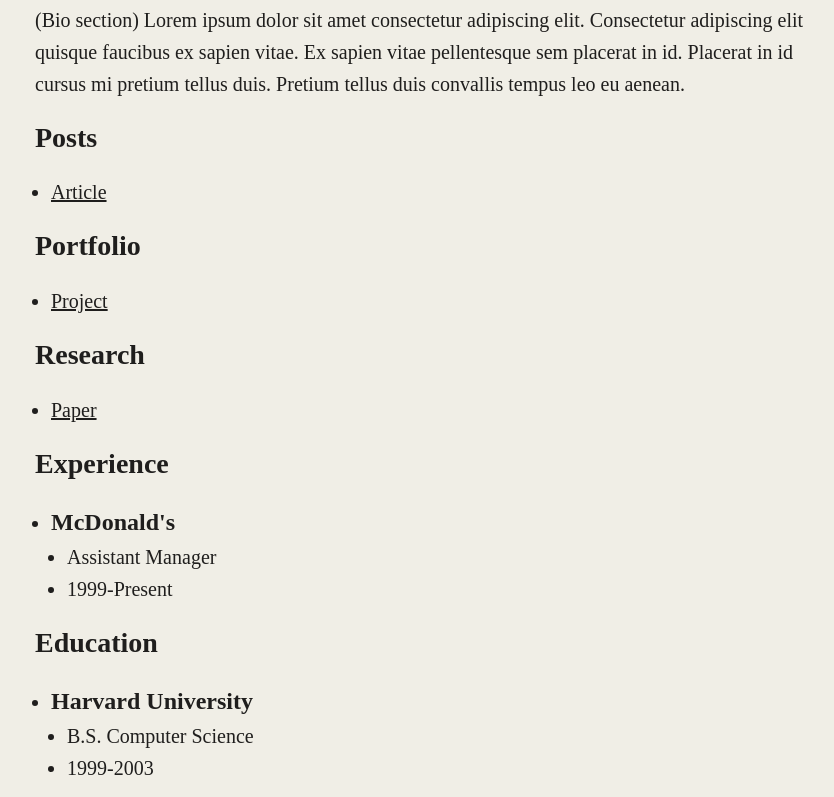
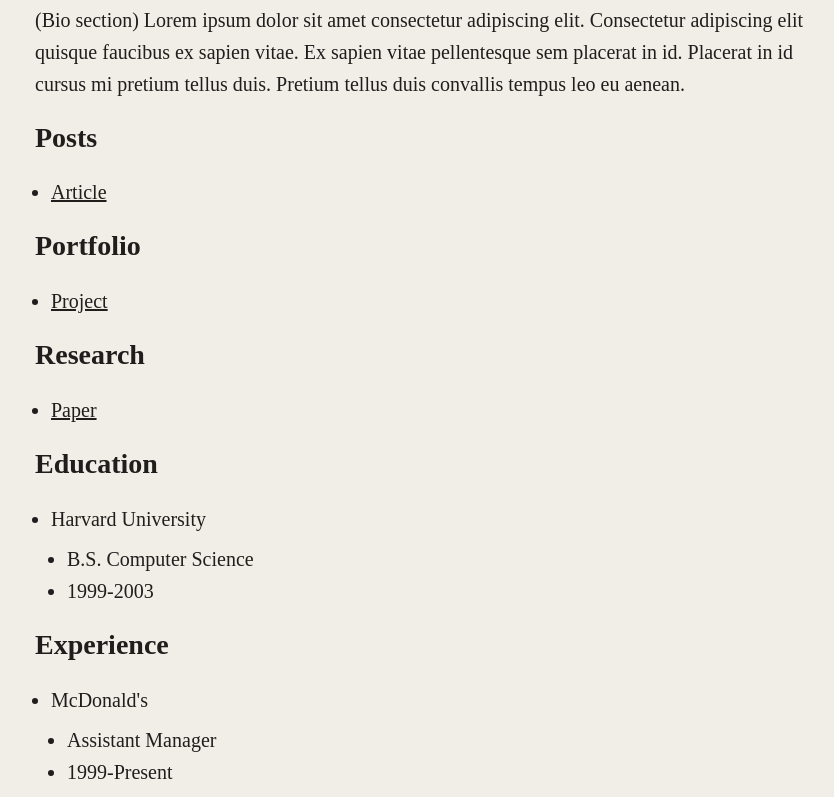
Before and after one commit to DylanM5/personal-website-template, a plain HTML site: page index.html in a window 1280 px wide. Shown: the part 118-915 px from the top of the page, without its empty margins (205-1039 px from the left). Drawn offline with Linux system fonts and the light colour scheme.

Commit message:
update to headers

```diff
--- a/css/style.css
+++ b/css/style.css
@@ -1 +1 @@
-*,*::before,*::after{margin:0;padding:0;box-sizing:border-box}html{font-family:'Times New Roman',Times,serif;-webkit-text-size-adjust:100%;-ms-text-size-adjust:100%}:root{--bgcolor:#f0eee6;--fontcolor:#1f1e1d;--hovercolor:#3a3836;font-size:16px}@media (prefers-color-scheme:dark){:root{--bgcolor:#1f1e1d;--fontcolor:#f0eee6;--hovercolor: #d8d4c8}}body{line-height:1.6;font-size:1.25rem;background-color:var(--bgcolor);color:var(--fontcolor);padding:clamp(1rem,5vw,2rem)}main{max-width:800px;margin:0 auto}h1,h2{margin-bottom:1rem;margin-top:1rem}h1{font-size:2.25rem}h1 a{text-decoration:none}h2{font-size:1.75rem}h3{font-size:1.5rem;margin-top:1rem}ul{list-style:disc;margin-left:1rem;padding-left:0}a{color:var(--fontcolor);text-decoration:underline}a:hover{color:var(--hovercolor)}a:focus{outline:none}a:focus-visible{outline:2px solid var(--fontcolor);outline-offset:1px}h1 a:hover{color:inherit}p{margin-bottom:0.5rem}strong{font-weight:700}figcaption{color:var(--fontcolor);font-size:.875rem;text-align:center}figure{margin:auto}img{display:inline-block;max-width:100%;height:auto;vertical-align:middle}
+*,*::before,*::after{margin:0;padding:0;box-sizing:border-box}html{font-family:'Times New Roman',Times,serif;-webkit-text-size-adjust:100%;-ms-text-size-adjust:100%}:root{--bgcolor:#f0eee6;--fontcolor:#1f1e1d;--hovercolor:#3a3836;font-size:16px}@media (prefers-color-scheme:dark){:root{--bgcolor:#1f1e1d;--fontcolor:#f0eee6;--hovercolor: #d8d4c8}}body{line-height:1.6;font-size:1.25rem;background-color:var(--bgcolor);color:var(--fontcolor);padding:clamp(1rem,5vw,2rem)}main{max-width:800px;margin:0 auto}h1,h2{margin-bottom:1rem;margin-top:1rem}h1{font-size:2.25rem}h1 a{text-decoration:none}h2{font-size:1.75rem}ul{list-style:disc;margin-left:1rem;padding-left:0}a{color:var(--fontcolor);text-decoration:underline}a:hover{color:var(--hovercolor)}a:focus{outline:none}a:focus-visible{outline:2px solid var(--fontcolor);outline-offset:1px}h1 a:hover{color:inherit}p{margin-bottom:0.5rem}strong{font-weight:700}figcaption{color:var(--fontcolor);font-size:.875rem;text-align:center}figure{margin:auto}img{display:inline-block;max-width:100%;height:auto;vertical-align:middle}
--- a/index.html
+++ b/index.html
@@ -24,23 +24,23 @@
     <ul>
       <li><a href="/index.html">Paper</a></li>
     </ul>
+    <h2 id="education">Education</h2>
+    <ul>
+      <li>
+        <p>Harvard University</p>
+        <ul>
+          <li>B.S. Computer Science</li>
+          <li>1999-2003</li>
+        </ul>
+      </li>
+    </ul>
     <h2 id="experience">Experience</h2>
     <ul>
       <li>
-        <h3>McDonald's</h3>
+        <p>McDonald's</p>
         <ul>
           <li>Assistant Manager</li>
           <li>1999-Present</li>
-        </ul>
-      </li>
-    </ul>
-    <h2 id="education">Education</h2>
-    <ul>
-      <li>
-        <h3>Harvard University</h3>
-        <ul>
-          <li>B.S. Computer Science</li>
-          <li>1999-2003</li>
         </ul>
       </li>
     </ul>
```
